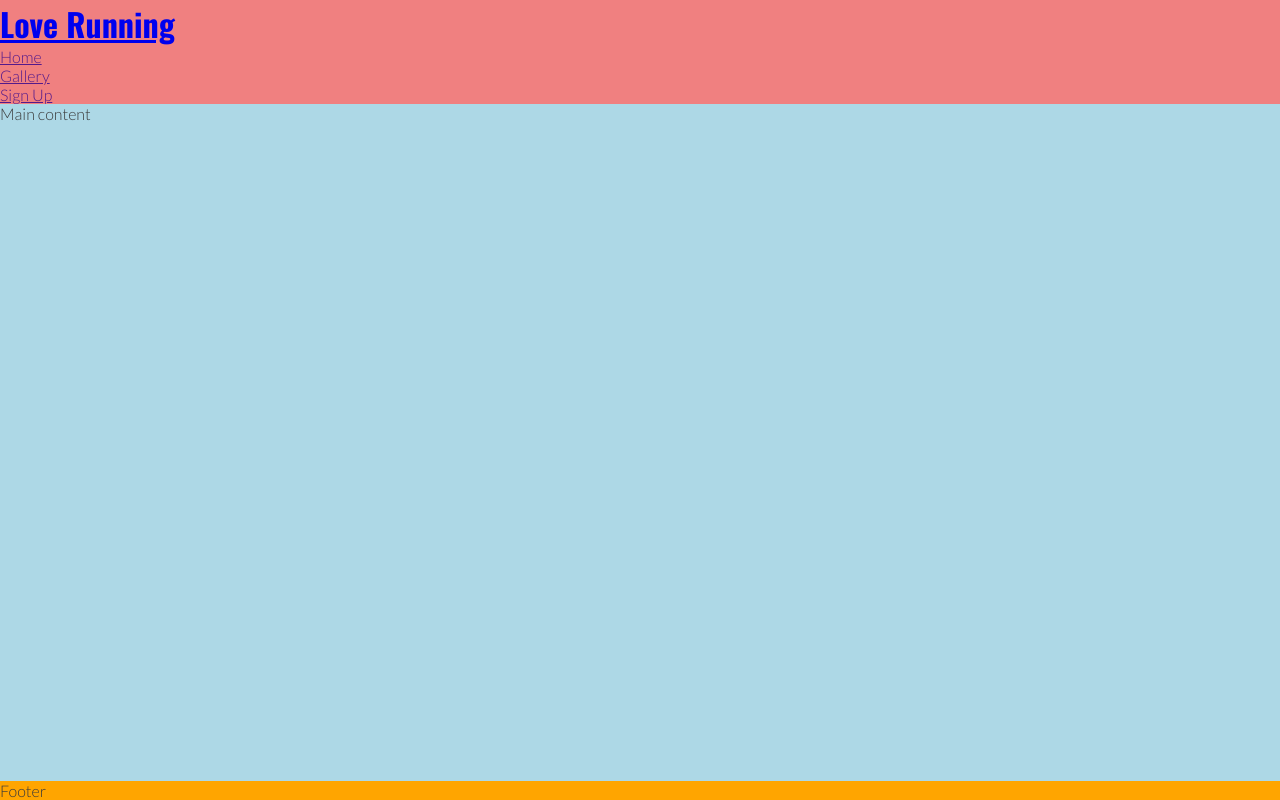
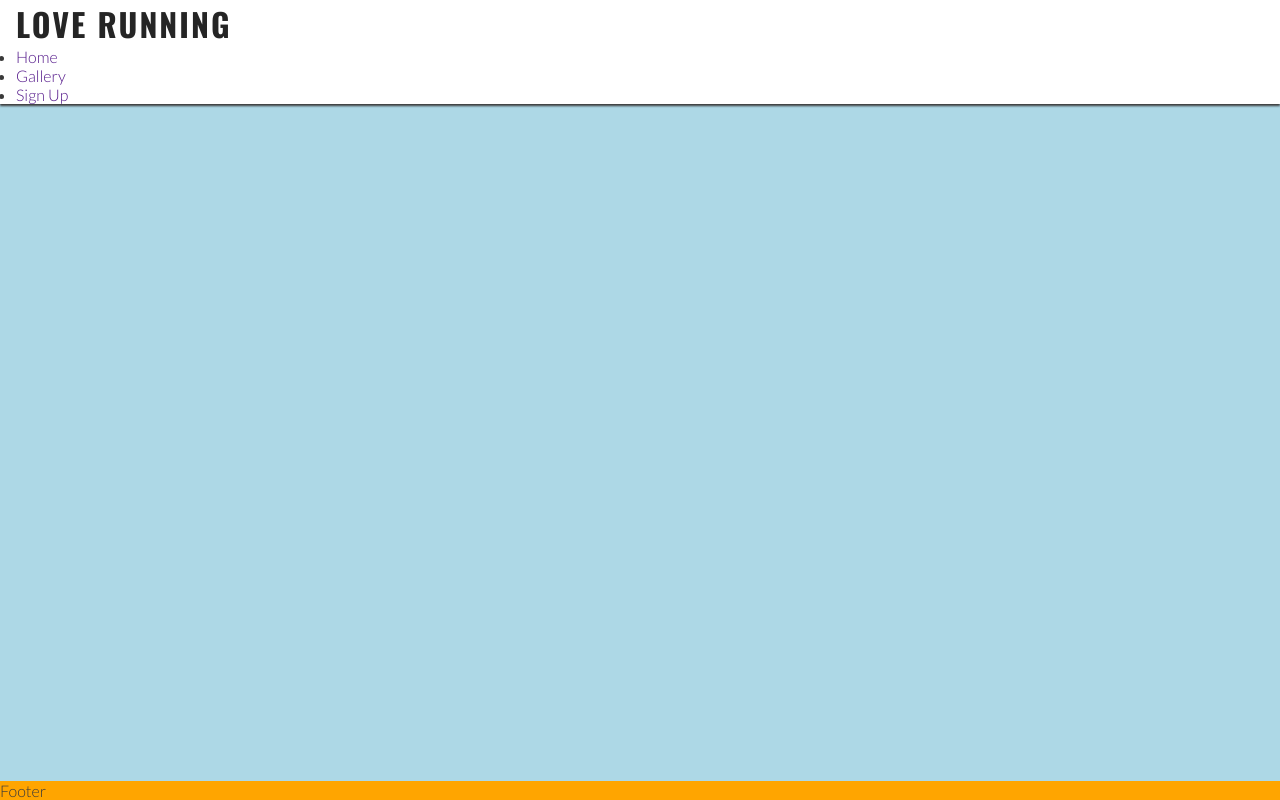
Before and after one commit to DesislavaNaydenova/love-running, a plain HTML site: page index.html in a window 1280 px wide. Drawn offline with nearby package versions, Linux system fonts and the light colour scheme.

Commit message:
corrected text and underlining in the logo

```diff
--- a/assets/css/style.css
+++ b/assets/css/style.css
@@ -1,4 +1,4 @@
-/* Google font added*/
+/* Google fonts import */
 @import url('https://fonts.googleapis.com/css2?family=Lato:wght@300&family=Oswald:wght@200;300;400;500;600;700&display=swap');
 
 /* Asterisk selector addet to overwrite all the default styles addet by the browser*/
@@ -12,7 +12,7 @@ body {
     min-height: 100vh;
     display: flex;
     flex-direction: column;
-    /* Generic project styles*/
+    /* Generic project styles */
     color: #3a3a3a;
     font-family: Lato, sans-serif;
 }
@@ -20,11 +20,23 @@ body {
 
 /* Header */
 header {
-    background-color: lightcoral;
+    background-color: #ffffff;
+    padding: 0 1rem;
+    position: fixed;
+    z-index: 99 ;
+    width: 100%;
+    box-shadow: 0 2px 2px #3a3a3a ;
+}
+header a {
+    text-decoration: none;
+    color: inherid;
 }
 
 h1 {
     font-family: "Oswald", sans-serif;
+    text-transform: uppercase ;
+    letter-spacing: 2px;
+    color: #252525;
 }
 
 /* Main content */
```
